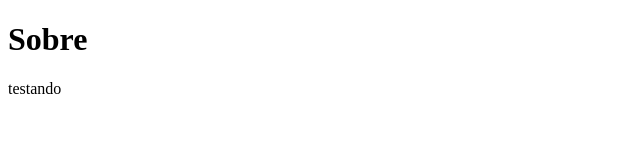
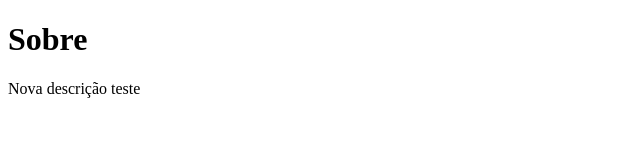
Before and after one commit to roniathayde/git-teste, a plain HTML site: page index.html in a window 1280 px wide. Shown: the full height of the page, 0-640 px from the left. Drawn offline with Linux system fonts and the light colour scheme.

Commit message:
criando nova descrição

```diff
--- a/index.html
+++ b/index.html
@@ -8,7 +8,7 @@
 </head>
 <body>
     <h1>Sobre</h1>
-    <p>testando</p>
+    <p>Nova descrição teste</p>
 
 </body>
 </html>
```
